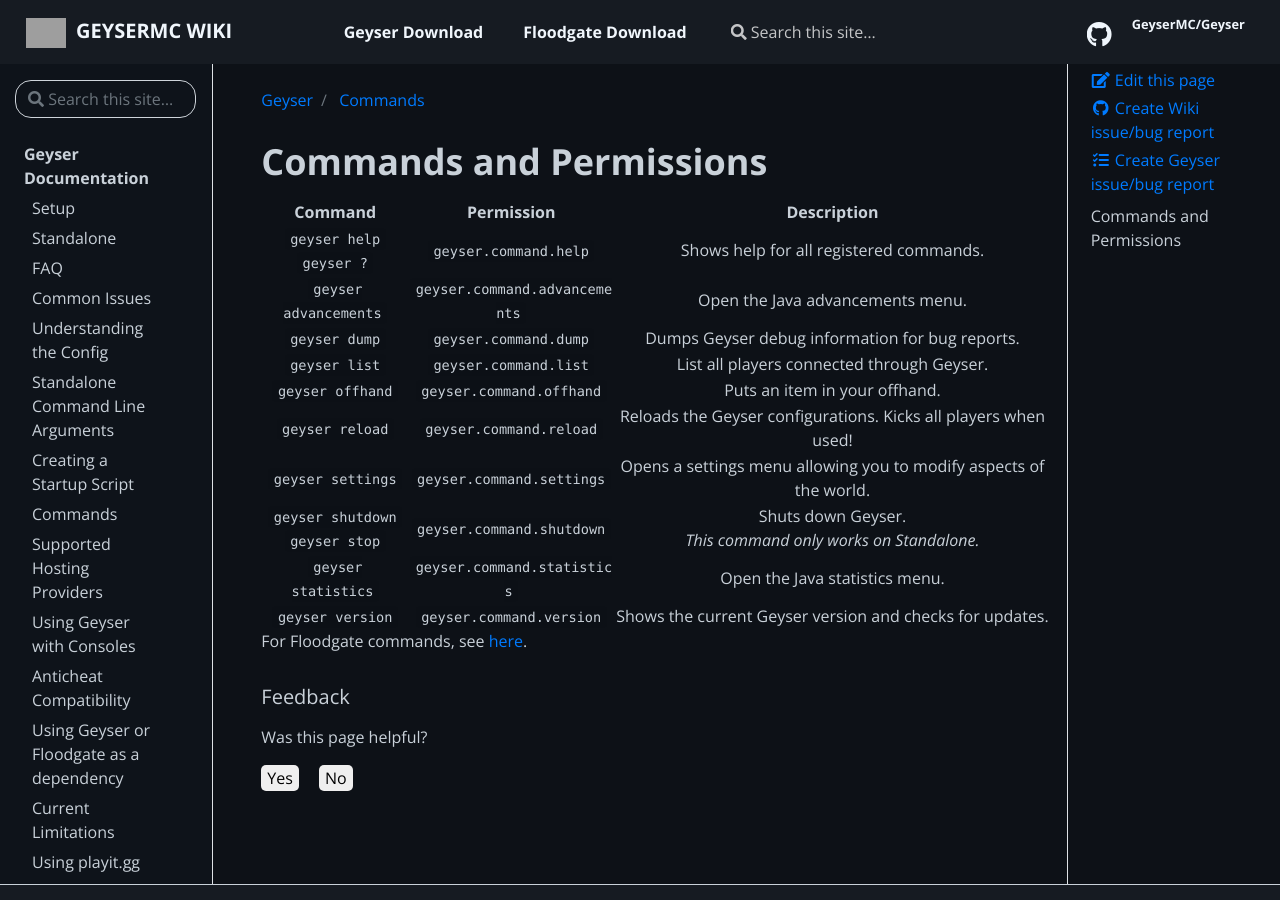
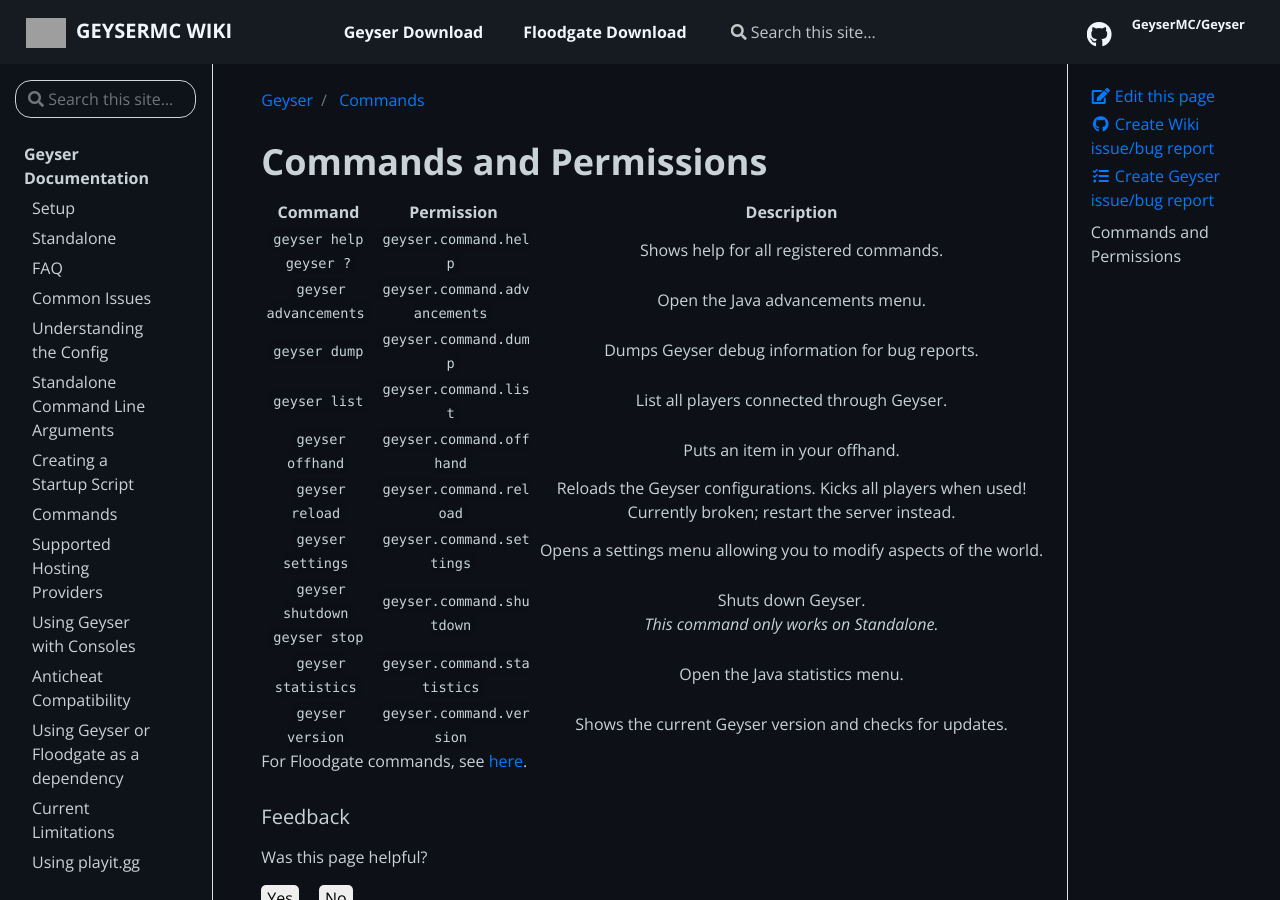
Before and after one commit to GeyserMC/GeyserWiki, a Jekyll site: the page built from _docs/geyser/commands.md, in a window 1280 px wide and 900 px high. Built offline with Jekyll 4.4.1, drawn with Linux system fonts in a browser that asks for light colours; grey boxes are pictures that could not be loaded.

Commit message:
dont reload
https://github.com/GeyserMC/Geyser/issues/3478
see here; to avoid confusion i think it would be worth adding this to the docs

```diff
--- a/_docs/geyser/commands.md
+++ b/_docs/geyser/commands.md
@@ -13,7 +13,7 @@
 | `geyser dump` | `geyser.command.dump` | Dumps Geyser debug information for bug reports. |
 | `geyser list` | `geyser.command.list` | List all players connected through Geyser. |
 | `geyser offhand` | `geyser.command.offhand` | Puts an item in your offhand. |
-| `geyser reload` | `geyser.command.reload` | Reloads the Geyser configurations. Kicks all players when used! |
+| `geyser reload` | `geyser.command.reload` | Reloads the Geyser configurations. Kicks all players when used! Currently broken; restart the server instead. |
 | `geyser settings` | `geyser.command.settings` | Opens a settings menu allowing you to modify aspects of the world. |
 | `geyser shutdown` <br> `geyser stop` | `geyser.command.shutdown` | Shuts down Geyser.<br>*This command only works on Standalone.* |
 | `geyser statistics` | `geyser.command.statistics` | Open the Java statistics menu. |
```
